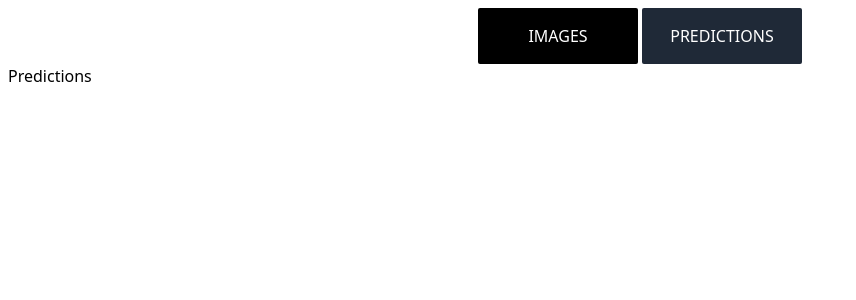
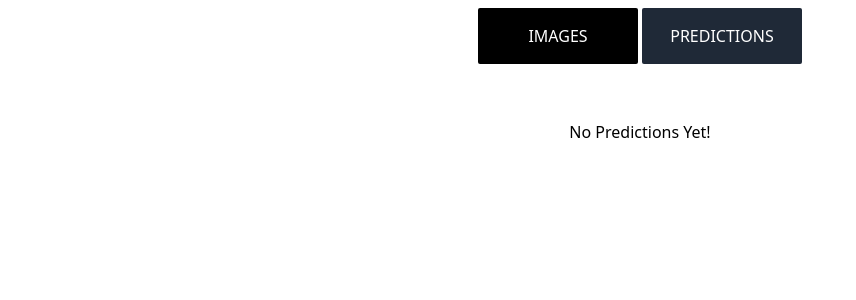
Before and after one commit to yaralahruthik/encord-frontend, a React (Vite) app: page / in a window 1280 px wide. Both pictures are taken after a click on the button "PREDICTIONS". Shown: the top 300 px of the page, without its empty margins (0-856 px from the left). Built offline with nearby package versions, Linux system fonts and the light colour scheme.

Commit message:
Clean Up

```diff
--- a/src/App.tsx
+++ b/src/App.tsx
@@ -1,47 +1,11 @@
-import { createContext, useState } from 'react';
-import Tab from './components/Tab';
-import Images from './features/Images';
-import Predictions from './Predictions';
-import { TabEnum } from './CONSTANTS';
-
-export type TodoContext = {
-  tab: TabEnum;
-  setTab: (tab: TabEnum) => void;
-};
-
-export const TabContext = createContext<TodoContext | null>(null);
-
-const TABS = [
-  {
-    value: TabEnum.IMAGES,
-    label: 'IMAGES',
-    child: <Images />,
-  },
-  {
-    value: TabEnum.PREDICTIONS,
-    label: 'PREDICTIONS',
-    child: <Predictions />,
-  },
-];
+import TabProvider from './providers/TabProvider';
+import Container from './Container';
 
 const App = () => {
-  const [tab, setTab] = useState<TabEnum>(TabEnum.IMAGES);
   return (
-    <div className='p-2'>
-      <TabContext.Provider value={{ tab, setTab }}>
-        <div className='flex items-center justify-center gap-1'>
-          {TABS.map((TAB) => (
-            <Tab
-              key={TAB.label}
-              isActive={tab == TAB.value}
-              title={TAB.label}
-              onClick={() => setTab(TAB.value)}
-            />
-          ))}
-        </div>
-        {TABS.find((item) => item.value === tab)?.child}
-      </TabContext.Provider>
-    </div>
+    <TabProvider>
+      <Container />
+    </TabProvider>
   );
 };
 
--- /dev/null
+++ b/src/Container.tsx
@@ -0,0 +1,44 @@
+import { useContext } from 'react';
+import { TabContext } from './providers/TabProvider';
+import Images from './features/Images';
+import Predictions from './features/Predictions';
+import { TabEnum } from './CONSTANTS';
+import { PredictionsProvider } from './providers/PredictionsContext';
+import Tab from './components/Tab';
+
+const TABS = [
+  {
+    value: TabEnum.IMAGES,
+    label: 'IMAGES',
+    child: <Images />,
+  },
+  {
+    value: TabEnum.PREDICTIONS,
+    label: 'PREDICTIONS',
+    child: <Predictions />,
+  },
+];
+
+const Container = () => {
+  const { tab, setTab } = useContext(TabContext) as TabContext;
+
+  return (
+    <div className='p-2'>
+      <div className='flex items-center justify-center gap-1'>
+        {TABS.map((TAB) => (
+          <Tab
+            key={TAB.label}
+            isActive={tab == TAB.value}
+            title={TAB.label}
+            onClick={() => setTab(TAB.value)}
+          />
+        ))}
+      </div>
+      <PredictionsProvider>
+        {TABS.find((item) => item.value === tab)?.child}
+      </PredictionsProvider>
+    </div>
+  );
+};
+
+export default Container;
--- a/src/Predictions.tsx
+++ /dev/null
@@ -1,5 +0,0 @@
-const Predictions = () => {
-  return <div>Predictions</div>;
-};
-
-export default Predictions;
--- a/src/features/Images/PredictButtonWithDialog.tsx
+++ b/src/features/Images/PredictButtonWithDialog.tsx
@@ -2,15 +2,15 @@ import { FormEvent, useContext, useState } from 'react';
 import ReactModal from 'react-modal';
 
 import Button from '../../components/Button';
-import { TabContext, TodoContext } from '../../App';
 import { TabEnum } from '../../CONSTANTS';
+import { TabContext } from '../../providers/TabProvider';
 
 interface Props {
   imageId: string;
 }
 
 const PredictButtonWithDialog = ({ imageId }: Props) => {
-  const { setTab } = useContext(TabContext) as TodoContext;
+  const { setTab } = useContext(TabContext) as TabContext;
   const [isOpen, setIsOpen] = useState(false);
   const [isLoading, setIsLoading] = useState(false);
   const [error, setError] = useState('');
@@ -82,9 +82,6 @@ const PredictButtonWithDialog = ({ imageId }: Props) => {
       setIsOpen(false);
       setIsLoading(false);
 
-      // nit: I would usually save this to a reducer or redux in this particular case
-      // However, in a more practical application, the responses would be cached with
-      // a library like React Query to avoid redundant network calls.
       setTab(TabEnum.PREDICTIONS);
       return resp.json();
     } catch (e) {
--- /dev/null
+++ b/src/features/Predictions/Predictions.tsx
@@ -0,0 +1,37 @@
+import { useContext } from 'react';
+
+import TableHeaderCell from '../../components/TableHeaderCell';
+import TableRow from '../../components/TableRow';
+import { PredictionsContext } from '../../providers/PredictionsContext';
+
+const Predictions = () => {
+  const { predictedImages } = useContext(
+    PredictionsContext,
+  ) as PredictionsContext;
+
+  return (
+    <div className='mt-10 flex w-full flex-col items-center'>
+      {predictedImages.length == 0 ? (
+        <p className='mt-4'>No Predictions Yet!</p>
+      ) : (
+        <table className='mt-10 w-full table-auto border-collapse'>
+          <thead>
+            <TableRow>
+              <TableHeaderCell>Title</TableHeaderCell>
+              <TableHeaderCell>Description</TableHeaderCell>
+              <TableHeaderCell>Time of Prediction</TableHeaderCell>
+              <TableHeaderCell></TableHeaderCell>
+            </TableRow>
+          </thead>
+          {/* <tbody>
+        {predictedImages.map((image) => (
+          <PredictedImage key={image.id} image={image} />
+        ))}
+      </tbody> */}
+        </table>
+      )}
+    </div>
+  );
+};
+
+export default Predictions;
--- /dev/null
+++ b/src/features/Predictions/index.tsx
@@ -0,0 +1,3 @@
+import Predictions from './Predictions';
+
+export default Predictions;
--- /dev/null
+++ b/src/providers/PredictionsContext.tsx
@@ -0,0 +1,44 @@
+import { ReactNode, createContext, useState } from 'react';
+
+export interface IPrediction {
+  bbox: {
+    x1: number;
+    x2: number;
+    y1: number;
+    y2: number;
+  };
+  label: string;
+  score: string;
+}
+
+export interface IPredictedImage {
+  title: string;
+  description: string;
+  id: string;
+  predictions: IPrediction[];
+}
+
+export type PredictionsContext = {
+  predictedImages: IPredictedImage[];
+  setPredictedImages: (images: IPredictedImage[]) => void;
+};
+
+export const PredictionsContext = createContext<PredictionsContext | null>(
+  null,
+);
+
+interface Props {
+  children: ReactNode;
+}
+
+export const PredictionsProvider = ({ children }: Props) => {
+  const [predictedImages, setPredictedImages] = useState<IPredictedImage[]>([]);
+
+  return (
+    <PredictionsContext.Provider
+      value={{ predictedImages, setPredictedImages }}
+    >
+      {children}
+    </PredictionsContext.Provider>
+  );
+};
--- /dev/null
+++ b/src/providers/TabProvider.tsx
@@ -0,0 +1,26 @@
+import { ReactNode, createContext, useState } from 'react';
+
+import { TabEnum } from '../CONSTANTS';
+
+export type TabContext = {
+  tab: TabEnum;
+  setTab: (tab: TabEnum) => void;
+};
+
+export const TabContext = createContext<TabContext | null>(null);
+
+interface Props {
+  children: ReactNode;
+}
+
+const TabProvider = ({ children }: Props) => {
+  const [tab, setTab] = useState<TabEnum>(TabEnum.IMAGES);
+
+  return (
+    <TabContext.Provider value={{ tab, setTab }}>
+      {children}
+    </TabContext.Provider>
+  );
+};
+
+export default TabProvider;
```
